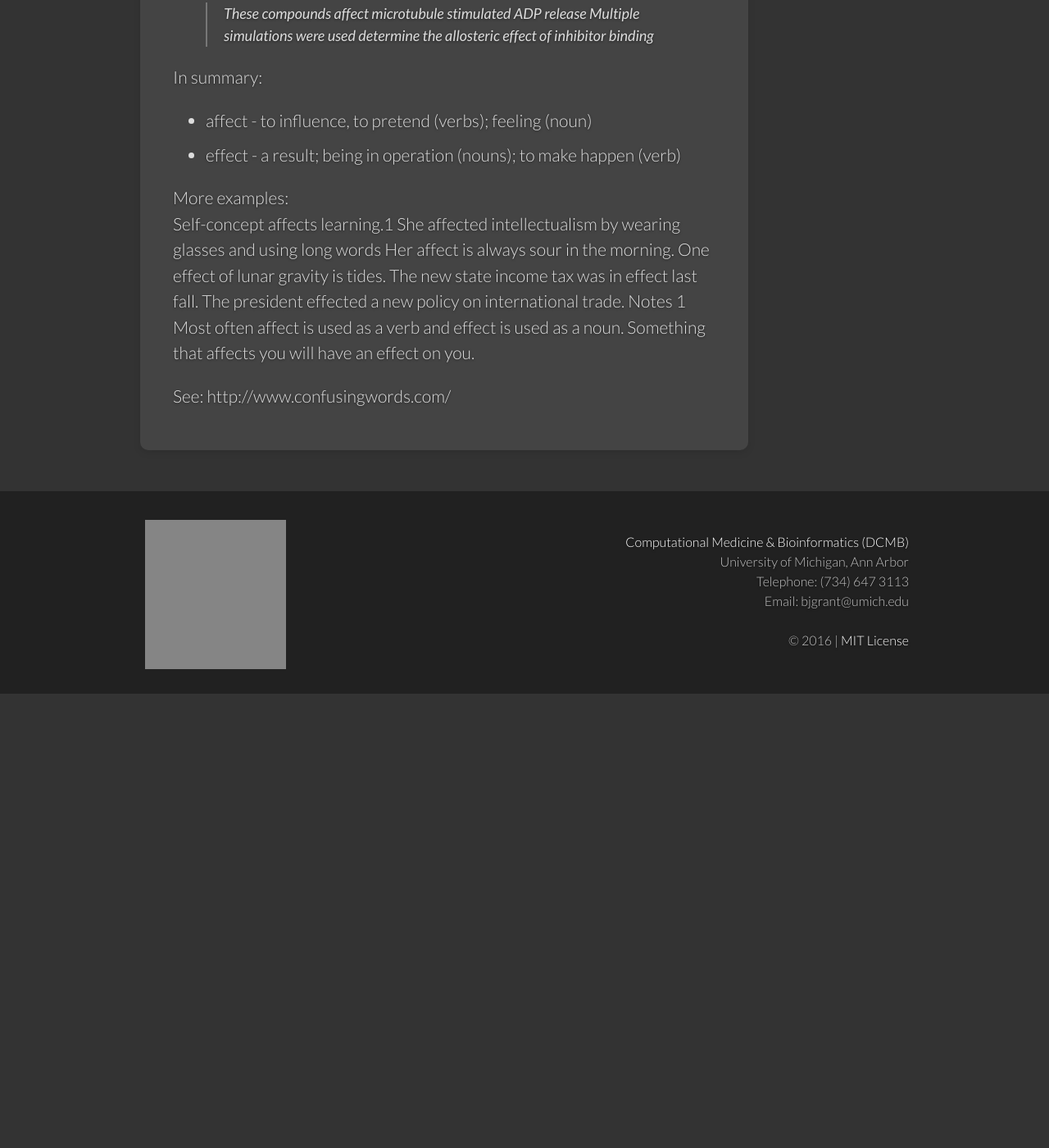
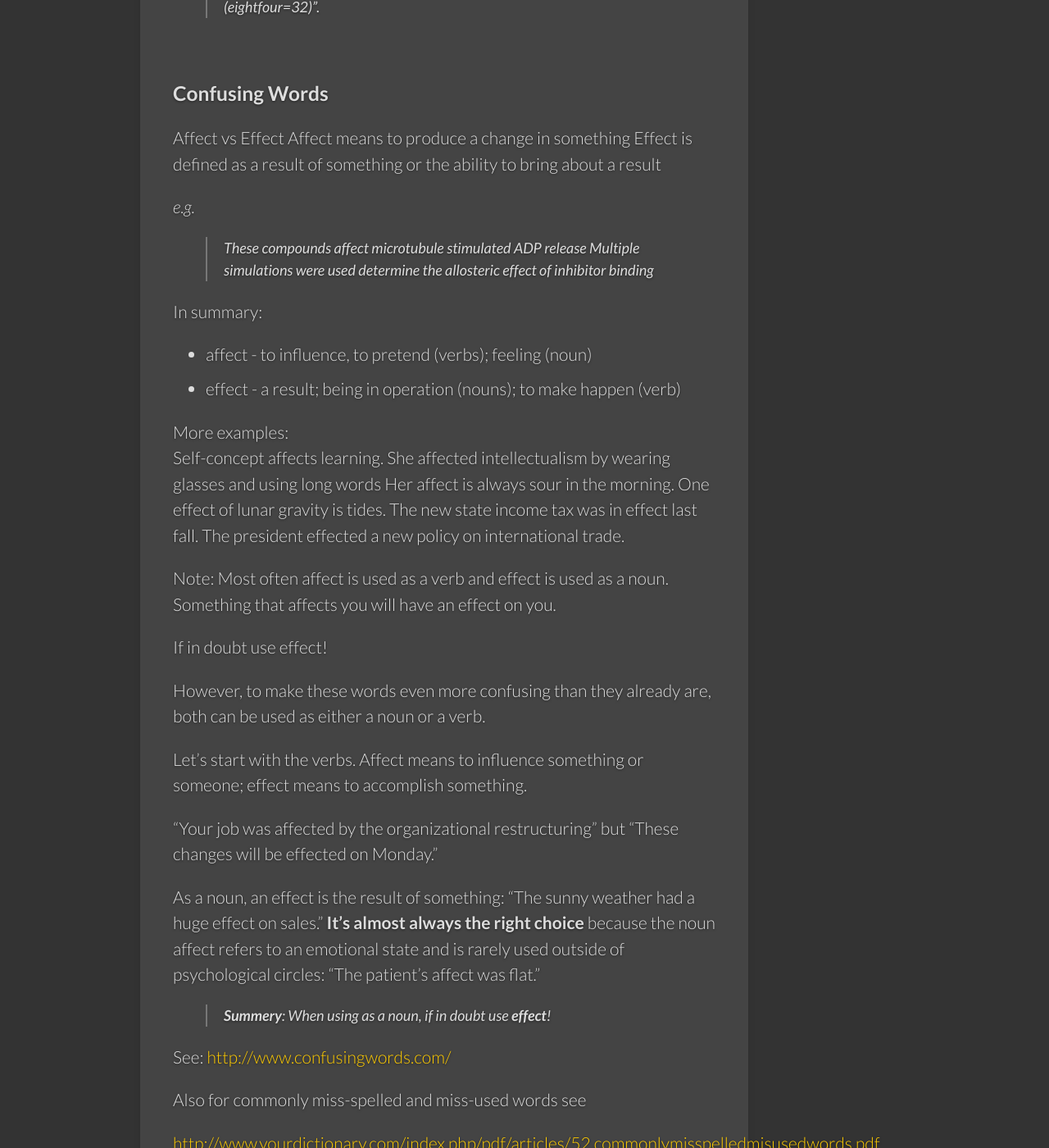
Before and after one commit to bioboot/newlabsite, a Jekyll site: the page built from _posts/2016-09-19-scientific-english.markdown, in a window 1280 px wide and 1400 px high, scrolled down 3983 px. Shown: the whole window at 82% size. Built offline with Jekyll 4.4.1, drawn with Linux system fonts in a browser that asks for light colours; before the commit the page ends 4829 px from its top, so only the background shows below that; some of the changed text lies outside the part shown; grey boxes are pictures that could not be loaded.

Commit message:
Update scientific-english blog post

```diff
--- a/_posts/2016-09-19-scientific-english.markdown
+++ b/_posts/2016-09-19-scientific-english.markdown
@@ -14,10 +14,10 @@
 
 <br />
 
-Published data are normally described in the present tense (i.e. as a fact) while your datra are normally past tense e.g.
+Published data are normally described in the present tense (i.e. as a fact) while your data are normally past tense e.g.
 
 
-> 'NGF is neuroprotective (Jones et al.)' but 'the the results presented here show that NGF was neuroroetective to PC12 cells'
+> 'Loop12 is highly flexible in the absence of ligand (Jones et al.)' but 'the the results presented here show that Loop12 is stabilized by both ligand and effector binding'
 
 
 <br />
@@ -36,15 +36,16 @@
 
 <br />
 
-Less is best, do not be repetitive let the data speak for themselves - do not labor the point. For example:
+**Less is best, do not be repetitive let the data speak for themselves - do not labor the point**.
 
-Be quantative and percise, avoid terms such as 'most, many sometimes, occasionally' unless you give a value to it e.g.
+### Be quantitative and precise
+Avoid terms such as 'most, many sometimes, occasionally' unless you give a value to it e.g.
 
 > 'most (%70) of cells responded'
 
 
 <br />
-
+### These data not this data
 Data are plural 'these data'
 
 
@@ -70,8 +71,12 @@
 
 Personally I think that when to use which is the most subtle rule of English grammar, and as such I may not always catch a misused "which" when I check your papers. But for readers who have internalized the rule, misuse diminishes the clarity of your writing. So if you haven't internalized the rule, make a special effort to consciously double-check that every "which" in your paper is really introducing a non-essential description, not an essential definition.
 
+#### Capitalized Names
 The word Boolean should always be capitalized (in honor of George Boole). Same with Brownian, Eigen etc.
 
+<br />
+
+#### Spelling out numbers
 Dave Patterson also has great advice on not spelling out numbers less than ten if the reader will be doing arithmetic with them, as well as other useful tips on his page on common errors in [grad student writing](https://people.eecs.berkeley.edu/~pattrsn/talks/writingtips.html).
 
 > "The general rule of thumb is to spell out one to ten and use numbers for numbers for 11 and up. However, I find its much better to consistently use numbers when the reader might naturally compare or do arithmetic with the numbers with a sentence or a paragraph. For example, " The 8-processor case (model 370) needs only 4 computers to hold 32 processors. " Blindly following the rule of thumb would change the sentence to " The eight-processor case (model 370) needs only four computers to hold 32 processors. " Its easier to read and understand we use numbers (8*4=32) instead of words (eight*four=32)".
@@ -96,13 +101,33 @@
 - effect - a result; being in operation (nouns); to make happen (verb)
 
 More examples:
-Self-concept affects learning.1
+Self-concept affects learning.
 She affected intellectualism by wearing glasses and using long words
 Her affect is always sour in the morning.
 One effect of lunar gravity is tides.
 The new state income tax was in effect last fall.
 The president effected a new policy on international trade.
-Notes	1
+
+Note:
 Most often affect is used as a verb and effect is used as a noun. Something that affects you will have an effect on you.
 
-See: http://www.confusingwords.com/
+If in doubt use effect!
+
+However, to make these words even more confusing than they already are, both can be used as either a noun or a verb.
+
+Let’s start with the verbs. Affect means to influence something or someone; effect means to accomplish something.
+
+“Your job was affected by the organizational restructuring” but “These changes will be effected on Monday.”
+
+As a noun, an effect is the result of something: “The sunny weather had a huge effect on sales.” **It’s almost always the right choice** because the noun affect refers to an emotional state and is rarely used outside of psychological circles: “The patient’s affect was flat.”
+
+> **Summery**: When using as a noun, if in doubt use **effect**!
+
+
+See: [http://www.confusingwords.com/](http://www.confusingwords.com/)
+
+Also for commonly miss-spelled and miss-used words see
+
+[http://www.yourdictionary.com/index.php/pdf/articles/52.commonlymisspelledmisusedwords.pdf](http://www.yourdictionary.com/index.php/pdf/articles/52.commonlymisspelledmisusedwords.pdf)
+
+[http://grammar.yourdictionary.com/style-and-usage/affect-effect-grammar.html](http://grammar.yourdictionary.com/style-and-usage/affect-effect-grammar.html)
```
Also changed, not shown: other parts of _posts/2016-09-19-scientific-english.markdown (+1 -1 lines).
